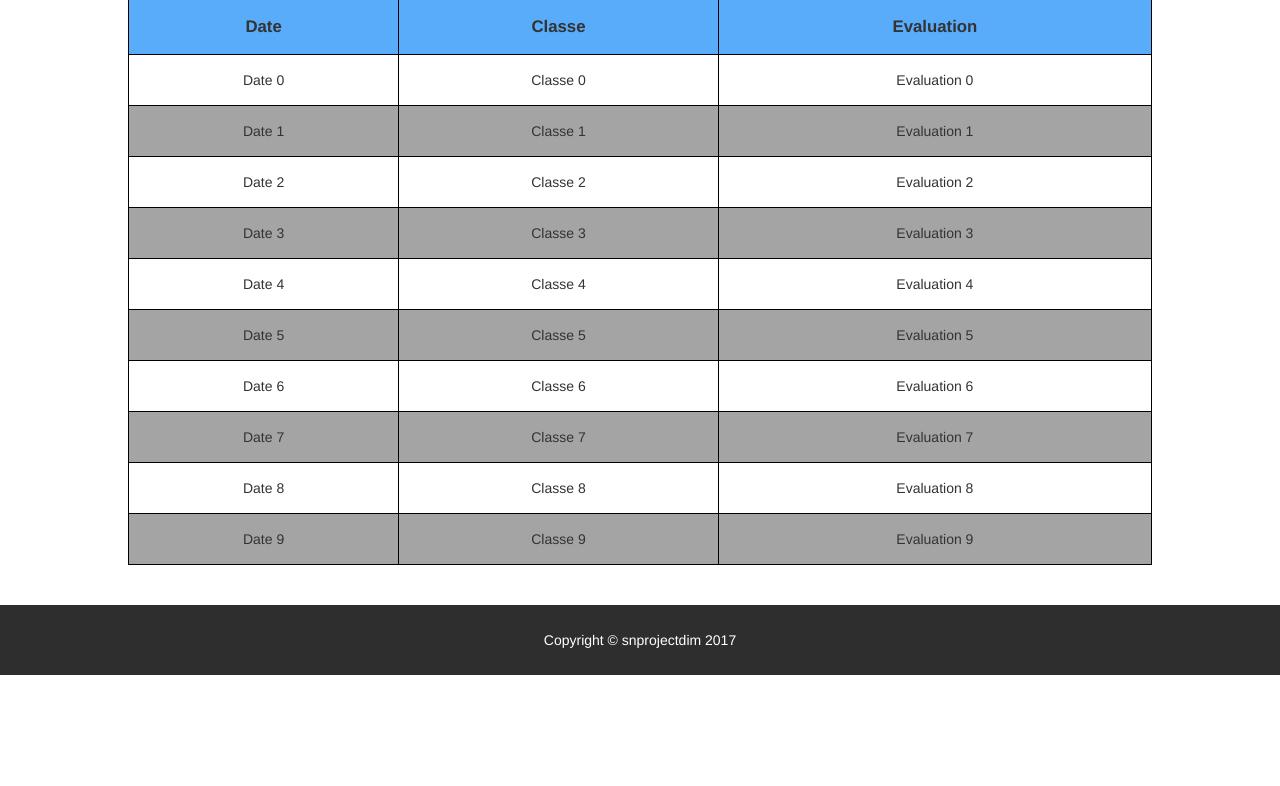
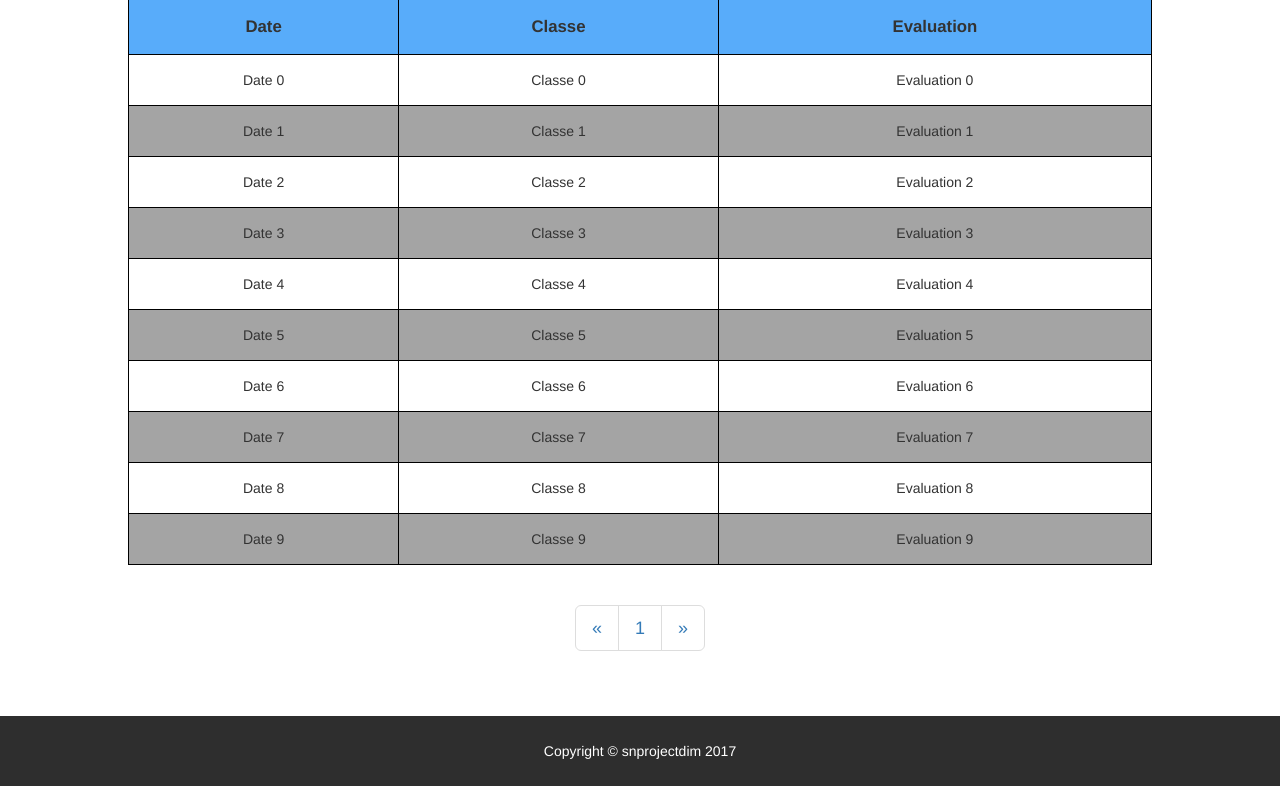
Before and after one commit to thomasdelattre/snprojectdim, a PHP site: page / in a window 1280 px wide. Shown: the part 222-1008 px from the top of the page. Before the commit the page ends 897 px from the top, so only its background shows below. Run offline with PHP 8.4, Linux system fonts and the light colour scheme.

Commit message:
ajout de la pagination

```diff
--- a/css/style.css
+++ b/css/style.css
@@ -72,7 +72,9 @@ tr:nth-child(odd){
 .titreIndex{
 		margin-left:8%;
 	}
-
+.divPagination{
+	text-align: center;
+}
 @media screen and (max-width: 800px)
 {
 	.tableauEvaluations table
--- a/index.php
+++ b/index.php
@@ -27,6 +27,56 @@ include('includes/haut.inc.php');
 		//insérer fin de boucle
 		?>
 	</table>
+	<!-- Div contenant la pagination-->
+	<div class="divPagination">
+		<nav aria-label="Page navigation">
+			<ul class="pagination pagination-lg ">
+
+			<!-- Si l'utilisateur n'est pas sur la premiere page, affiche le bouton de page precedente-->
+			<?php //if(isset($_GET['page']) && $_GET['page']!=1){ ?>
+				<li>
+					<a href="index.php?page=<?php //echo $_GET['page']-1 ?>" aria-label="Previous">
+						<span aria-hidden="true">&laquo;</span>
+					</a>
+				</li>
+			<?php //} ?>
+
+
+			<?php
+			//on recupere le nombre de message afin de calculer le nombre de pages
+			//$query = 'SELECT count(id) AS nbreId FROM messages';
+			//$stmt=$pdo->query($query);
+			//while ($data = $stmt->fetch()) {
+			//	$nbreMessages=$data['nbreId'];
+			//}
+
+			//$nbrePages=($nbreMessages) ? ceil($nbreMessages/$mpp) : 1;
+
+			//on crée un bouton pour chaque page présente
+			//for($i=0;$i<$nbrePages;$i++){
+				?>
+				<li><a href="index.php?page=<?php //echo $i+1 ?>">  1 <!-- <?= $i+1 ?> -->  </a></li>
+				<?php //} ?>
+
+				<!-- Si l'utilisateur n'est pas sur la derniere page, affiche le bouton de page suivante -->
+				<?php
+				//if(!isset($_GET['page']) || $_GET['page']<$nbrePages){
+				//if($nbreMessages>$mpp){?>
+				<li>
+					<!-- balise a du bouton suivant qui renvoie a la page 2 si le numero de page n'est pas encore defini, et a la page suivante si le numero de page est defini -->
+					<a href="index.php?page=<?php
+						//if(isset($_GET['page']) && $_GET['page']!=1){
+						//	echo $_GET['page']+1;
+						//}else{
+						//	echo 2;
+						//} ?>" aria-label="Next">
+						<span aria-hidden="true">&raquo;</span>
+					</a>
+				</li>
+				<?php //} } ?>
+			</ul>
+		</nav>
+	</div>
 </div>
 
 
```
